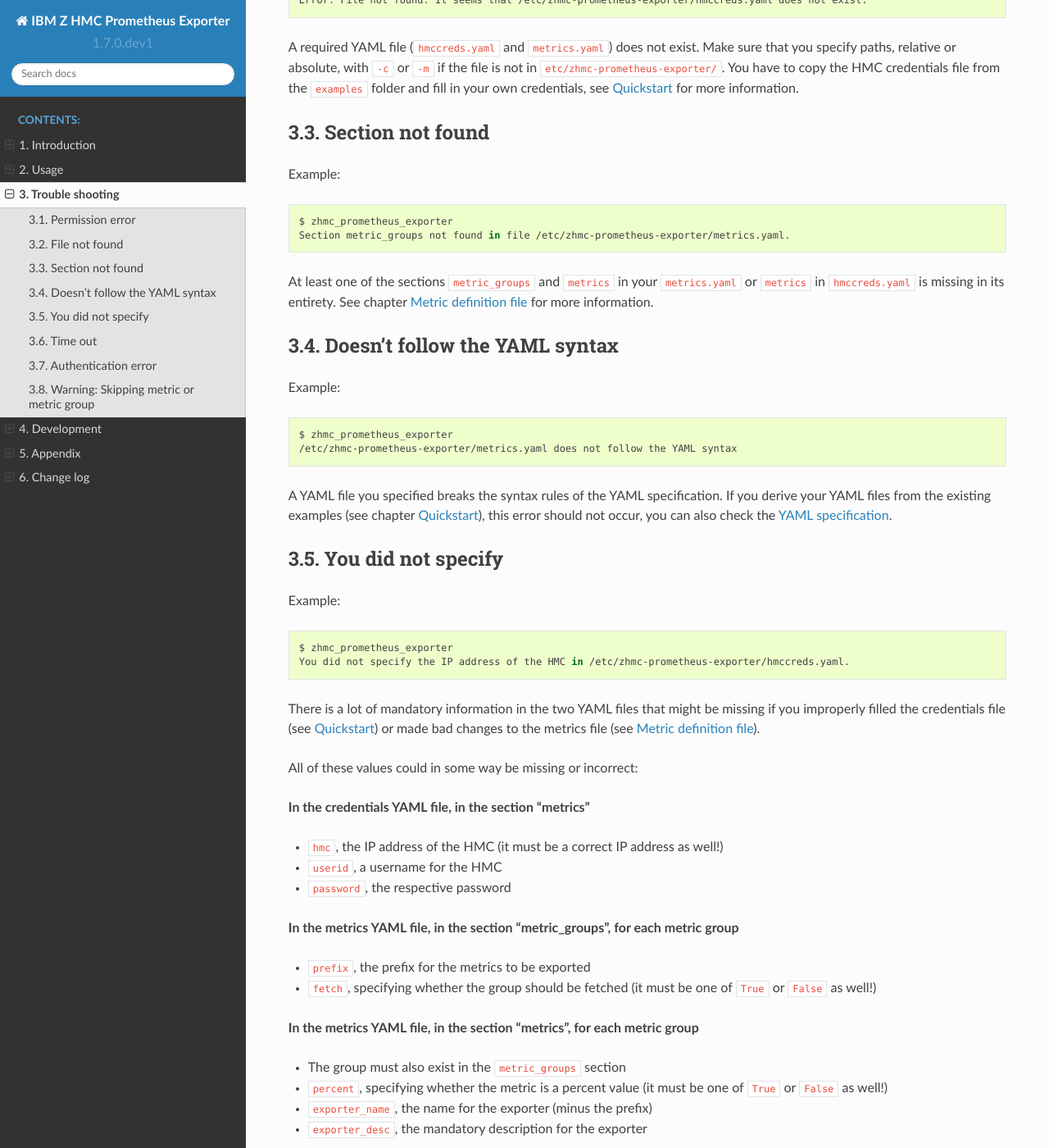
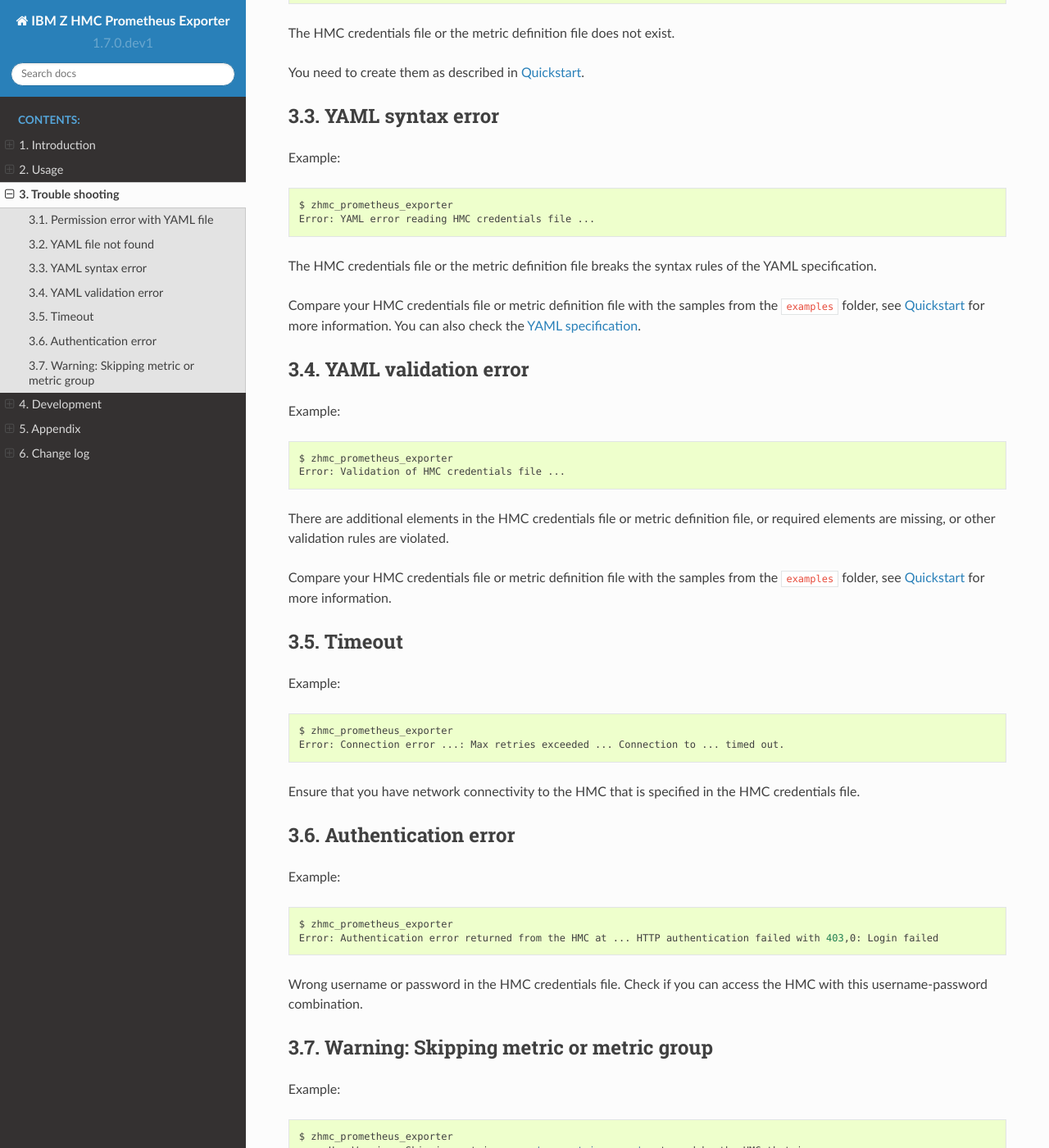
Before and after one commit to zhmcclient/zhmc-prometheus-exporter, a Sphinx documentation site: the page built from docs/errors.rst, in a window 1280 px wide and 1400 px high, scrolled down 651 px. Shown: the whole window at 82% size. Built offline with Sphinx 7.4.7 and the Read the Docs theme 2.0.0, drawn with Linux system fonts in a browser that asks for light colours; some of the changed text lies outside the part shown.

Commit message:
Updated error messages in troubleshooting section
Signed-off-by: Andreas Maier <maiera@de.ibm.com>

```diff
--- a/docs/errors.rst
+++ b/docs/errors.rst
@@ -18,117 +18,82 @@
 This section describes some issues and how to resolve them. If you encounter
 an issue that is not covered here, see :ref:`Reporting issues`.
 
-Permission error
-----------------
+Permission error with YAML file
+-------------------------------
 
 Example:
 
 .. code-block:: bash
 
   $ zhmc_prometheus_exporter
-  Permission error. Make sure you have appropriate permissions to read from
-    /etc/zhmc-prometheus-exporter/hmccreds.yaml.
+  Error: Permission error reading HMC credentials file ...
 
-You don't have permission to read from a YAML file. Change the permissions with
-``chmod``, check ``man chmod`` if you are unfamiliar with it.
+You don't have permission to read from the HMC credentials file or
+metric definition file. Change the permissions with ``chmod``,
+check ``man chmod`` if you are unfamiliar with it.
 
-File not found
---------------
+YAML file not found
+-------------------
 
 Example:
 
 .. code-block:: bash
 
-  $ zhmc_prometheus_exporter
-  Error: File not found. It seems that /etc/zhmc-prometheus-exporter/hmccreds.yaml does not exist.
+    $ zhmc_prometheus_exporter
+    Error: Cannot find HMC credentials file ...
 
-A required YAML file (``hmccreds.yaml`` and ``metrics.yaml``) does not exist.
-Make sure that you specify paths, relative or absolute, with ``-c`` or ``-m``
-if the file is not in ``etc/zhmc-prometheus-exporter/``. You have to copy the
-HMC credentials file from the ``examples`` folder and fill in your own
-credentials, see :ref:`Quickstart` for more information.
+The HMC credentials file or the metric definition file does not exist.
 
-Section not found
+You need to create them as described in :ref:`Quickstart`.
+
+YAML syntax error
 -----------------
 
 Example:
 
 .. code-block:: bash
 
-  $ zhmc_prometheus_exporter
-  Section metric_groups not found in file /etc/zhmc-prometheus-exporter/metrics.yaml.
+    $ zhmc_prometheus_exporter
+    Error: YAML error reading HMC credentials file ...
 
-At least one of the sections ``metric_groups`` and ``metrics`` in your
-``metrics.yaml`` or ``metrics`` in ``hmccreds.yaml`` is missing in its
-entirety. See chapter :ref:`Metric definition file` for more information.
+The HMC credentials file or the metric definition file breaks the syntax rules
+of the YAML specification.
 
-Doesn't follow the YAML syntax
-------------------------------
+Compare your HMC credentials file or metric definition file with the samples
+from the ``examples`` folder, see :ref:`Quickstart` for more information.
+You can also check the `YAML specification`_.
+
+.. _Quickstart: ./intro.rst#quickstart
+.. _YAML specification: http://yaml.org/spec/1.2/spec.html
+
+YAML validation error
+---------------------
 
 Example:
 
 .. code-block:: bash
 
-  $ zhmc_prometheus_exporter
-  /etc/zhmc-prometheus-exporter/metrics.yaml does not follow the YAML syntax
+    $ zhmc_prometheus_exporter
+    Error: Validation of HMC credentials file ...
 
-A YAML file you specified breaks the syntax rules of the YAML specification.
-If you derive your YAML files from the existing examples (see chapter
-:ref:`Quickstart`), this error should not occur, you can also check the
-`YAML specification`_.
+There are additional elements in the HMC credentials file or
+metric definition file, or required elements are missing, or other validation
+rules are violated.
 
-.. _Quickstart: ./intro.rst#quickstart
-.. _YAML specification: http://yaml.org/spec/1.2/spec.html
+Compare your HMC credentials file or metric definition file with the samples
+from the ``examples`` folder, see :ref:`Quickstart` for more information.
 
-You did not specify
--------------------
+Timeout
+-------
 
 Example:
 
 .. code-block:: bash
 
-  $ zhmc_prometheus_exporter
-  You did not specify the IP address of the HMC in /etc/zhmc-prometheus-exporter/hmccreds.yaml.
+    $ zhmc_prometheus_exporter
+    Error: Connection error ...: Max retries exceeded ... Connection to ... timed out.
 
-There is a lot of mandatory information in the two YAML files that might be
-missing if you improperly filled the credentials file (see :ref:`Quickstart`)
-or made bad changes to the metrics file (see :ref:`Metric definition file`).
-
-All of these values could in some way be missing or incorrect:
-
-**In the credentials YAML file, in the section "metrics"**
-
-* ``hmc``, the IP address of the HMC (it must be a correct IP address as well!)
-* ``userid``, a username for the HMC
-* ``password``, the respective password
-
-**In the metrics YAML file, in the section "metric_groups", for each metric group**
-
-* ``prefix``, the prefix for the metrics to be exported
-* ``fetch``, specifying whether the group should be fetched (it must be one of
-  ``True`` or ``False`` as well!)
-
-**In the metrics YAML file, in the section "metrics", for each metric group**
-
-* The group must also exist in the ``metric_groups`` section
-* ``percent``, specifying whether the metric is a percent value (it must be one
-  of ``True`` or ``False`` as well!)
-* ``exporter_name``, the name for the exporter (minus the prefix)
-* ``exporter_desc``, the mandatory description for the exporter
-
-Time out
---------
-
-Example:
-
-.. code-block:: bash
-
-  $ zhmc_prometheus_exporter
-  Time out. Ensure that you have access to the HMC and that you have stored
-    the correct IP address in /etc/zhmc-prometheus-exporter/hmccreds.yaml.
-
-There is a certain timeout threshold if the HMC cannot be found. Check that
-you have access to the HMC on the IP address that you specified in the
+Ensure that you have network connectivity to the HMC that is specified in the
 HMC credentials file.
 
 Authentication error
@@ -138,11 +103,10 @@
 
 .. code-block:: bash
 
-  $ zhmc_prometheus_exporter
-  Authentication error. Ensure that you have stored a correct user ID-password
-    combination in /etc/zhmc-prometheus-exporter/hmccreds.yaml.
+    $ zhmc_prometheus_exporter
+    Error: Authentication error returned from the HMC at ... HTTP authentication failed with 403,0: Login failed
 
-Wrong username or password in the HMC credentials file. Check if you can regularly
+Wrong username or password in the HMC credentials file. Check if you can
 access the HMC with this username-password combination.
 
 Warning: Skipping metric or metric group
```
Also changed, not shown: other parts of docs/errors.rst (+10 -10 lines).
